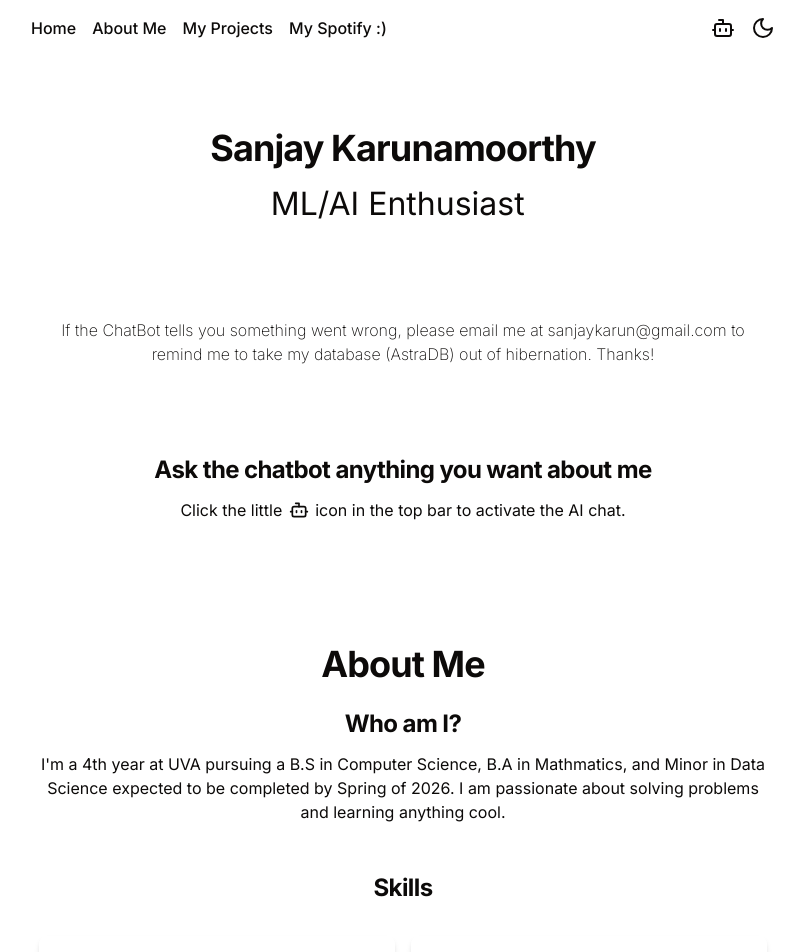
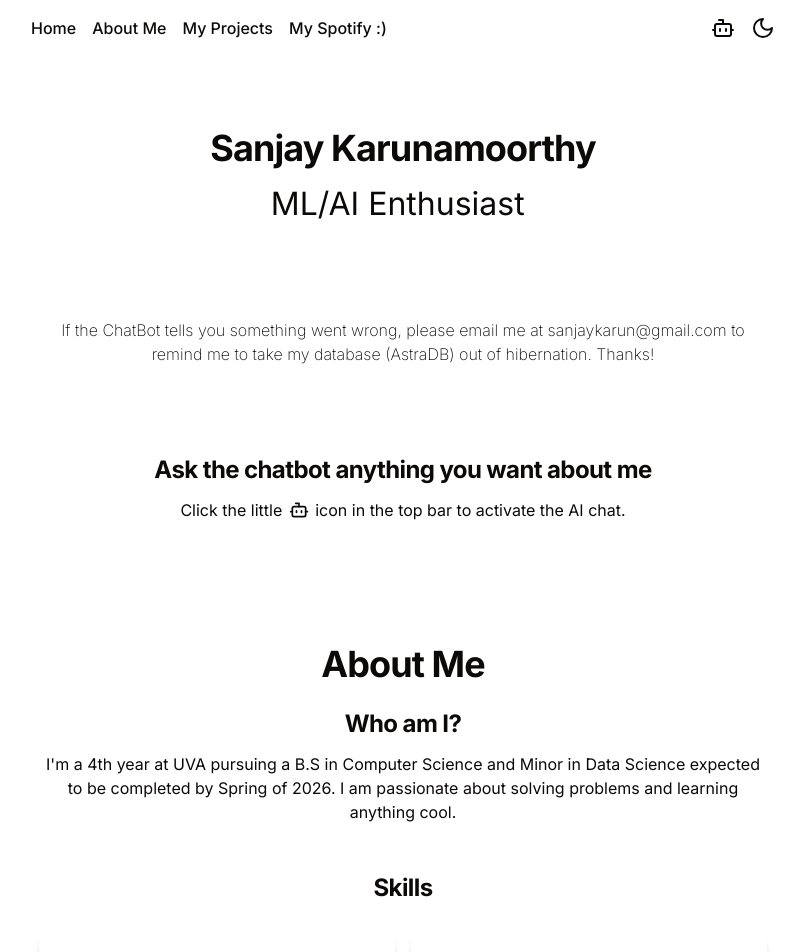
Before and after one commit to SanjayKarun4444/sanjay_portfolio, a Next.js app: page / in a window 1280 px wide. Shown: the top 952 px of the page, without its empty margins (237-1041 px from the left). Built offline with nearby package versions, Linux system fonts and the light colour scheme.

Commit message:
edit page

```diff
--- a/src/app/page.tsx
+++ b/src/app/page.tsx
@@ -125,7 +125,7 @@ const Home = () => {
                 <div className="space-y-3">
                   <H2 className="text-center">Who am I?</H2>
                   <p className="text-center">
-                    I&apos;m a 4th year at UVA pursuing a B.S in Computer Science, B.A in Mathmatics, and Minor in Data Science expected to be completed by Spring of 2026.
+                    I&apos;m a 4th year at UVA pursuing a B.S in Computer Science and Minor in Data Science expected to be completed by Spring of 2026.
                     I am passionate about solving problems and learning anything cool.
                   </p>
                 </div>
--- a/src/content.json
+++ b/src/content.json
@@ -1,6 +1,6 @@
 {
   "about": {
-    "bio": "4th year at UVA pursuing a B.S in Computer Science, B.A in Mathematics, and Minor in Data Science expected by Spring 2026. Passionate about solving problems and learning anything cool.",
+    "bio": "4th year at UVA pursuing a B.S in Computer Science and Minor in Data Science expected by Spring 2026. Passionate about solving problems and learning anything cool.",
     "skills": {
       "languages": ["Java", "Python", "C", "JavaScript", "Typescript", "HTML + CSS", "SQL"],
       "frameworks": ["Spring", "Django", "React", "OpenSearch", "Next.js", "Node.js", "PyTorch", "MongoDB", "Express", "Kafka", "Git", "REST API"]
```
